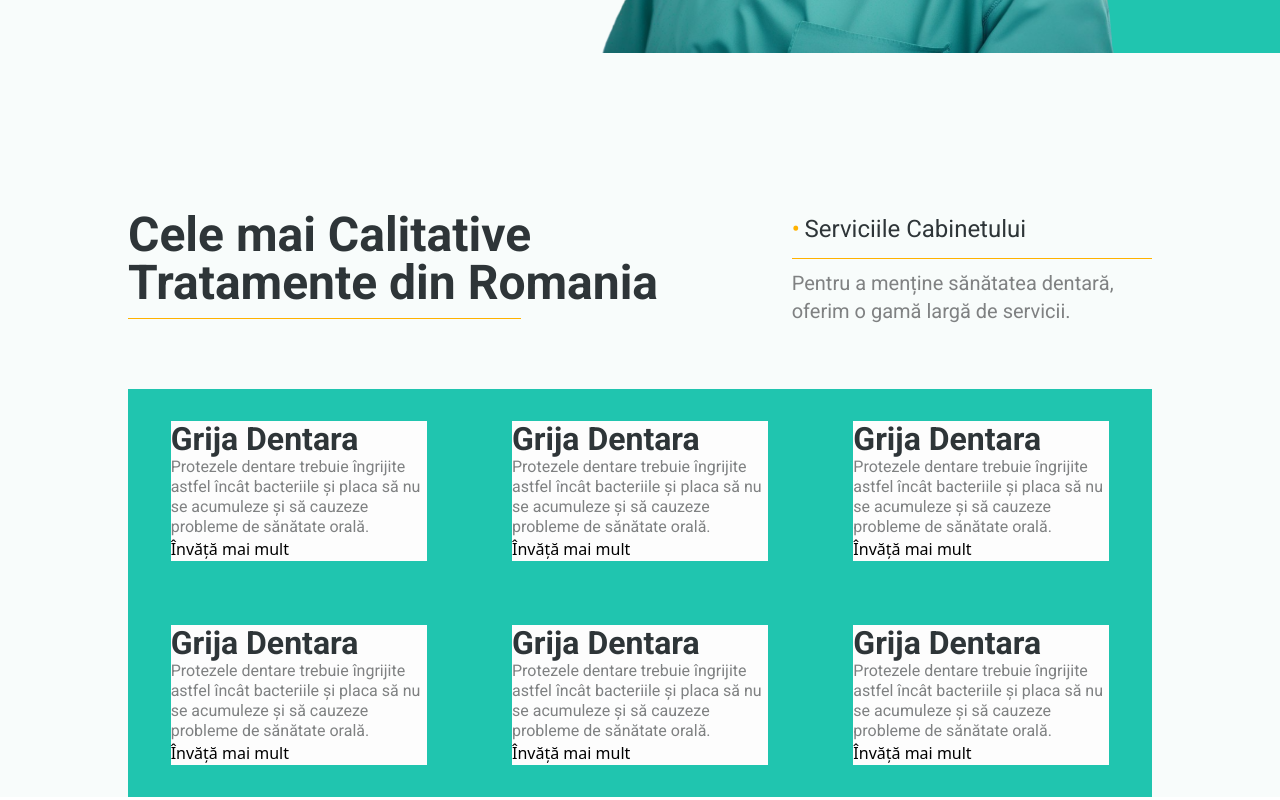
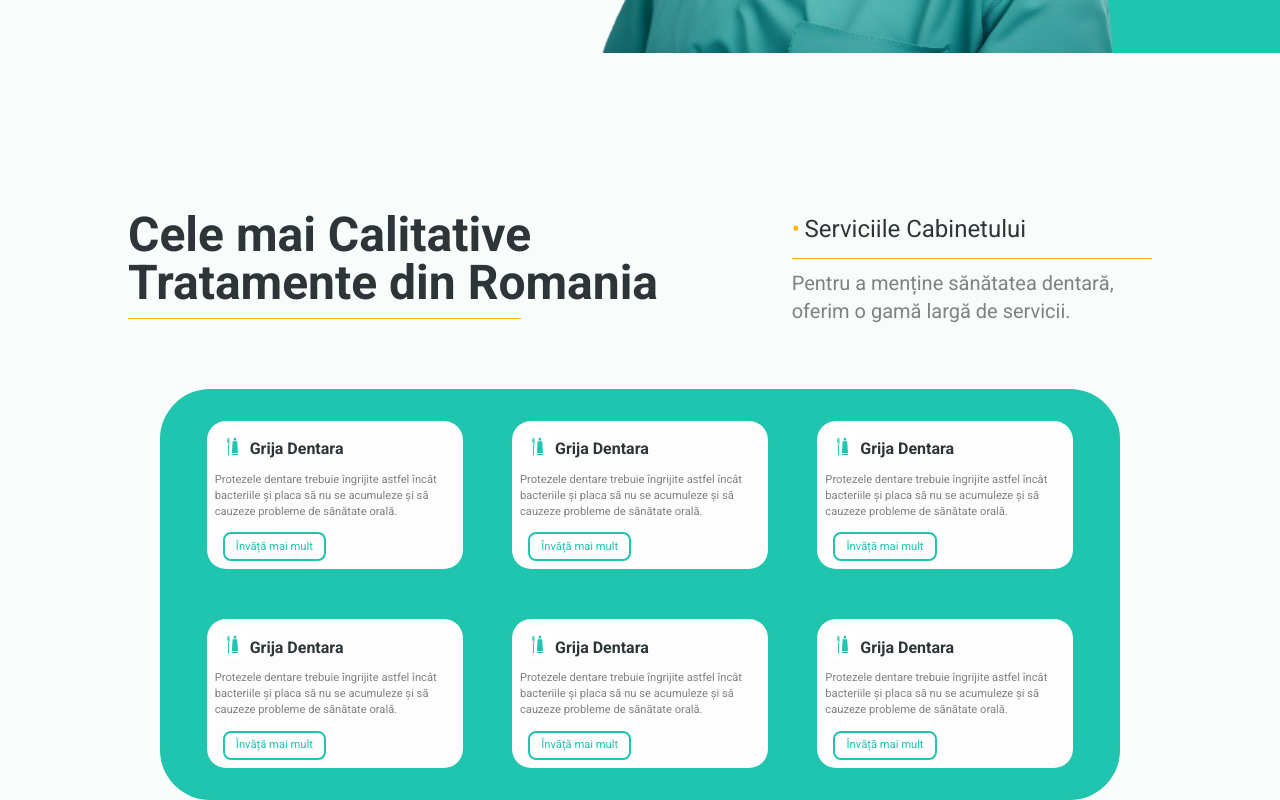
Before and after one commit to emanuelamz21/avangarde-dent-react, a React (Vite) app: page / in a window 1280 px wide. Shown: the part 747-1547 px from the top of the page. Built offline with nearby package versions, Linux system fonts and the light colour scheme.

Commit message:
Treatments Section Finished

```diff
--- /dev/null
+++ b/src/components/SectionInformationSecond.jsx
@@ -0,0 +1,23 @@
+import styles from "./SectionInformation.module.css";
+
+function SectionInformation(props) {
+  return (
+    <>
+      <div className={styles.detailsContainer}>
+        <h3 className={styles.detailsHeader}>{props.detailsHeader}</h3>
+        <div className={styles.underline2}></div>
+
+        <p className={styles.detailsParagraph}>{props.detailsParagraph}</p>
+      </div>
+
+      <div className={styles.informationContainer}>
+        <div className={styles.headerContainer}>
+          <h1 className={styles.header}>{props.header}</h1>
+          <div className={styles.underline1}></div>
+        </div>
+      </div>
+    </>
+  );
+}
+
+export default SectionInformation;
--- a/src/components/TreatmentPreview.jsx
+++ b/src/components/TreatmentPreview.jsx
@@ -3,16 +3,45 @@ import styles from "./TreatmentPreview.module.css";
 function TreatmentPreview() {
   return (
     <div className={styles.treatmentContainer}>
+      <div className={styles.textContainer}>
+        <svg
+          xmlns="http://www.w3.org/2000/svg"
+          width="35"
+          height="35"
+          viewBox="0 0 35 35"
+          className={styles.svgIcon}
+        >
+          <circle
+            id="Ellipse_6"
+            data-name="Ellipse 6"
+            cx="17.5"
+            cy="17.5"
+            r="17.5"
+            fill="#fff"
+          />
+          <g
+            id="toothbrush-and-paste-svgrepo-com"
+            transform="translate(11.864 8.63)"
+          >
+            <path
+              id="Path_28"
+              data-name="Path 28"
+              d="M5.794,3.671,4.961,15.494h6.176L10.32,3.671ZM1.133,17.537c-.042-3.438-.085-5.153-.127-8.59.274-1.156.52-2.314.858-3.471l-.088-.323L.411,5.2A.21.21,0,0,1,.2,4.991v-.1a.21.21,0,0,1,.206-.206l1.36-.051-.007-.276L.341,4.409A.21.21,0,0,1,.128,4.2V4.1a.21.21,0,0,1,.206-.206l1.4-.051-.007-.274L.29,3.618a.21.21,0,0,1-.212-.212V3.3A.21.21,0,0,1,.284,3.1l1.431-.053-.006-.273L.276,2.825a.21.21,0,0,1-.212-.212v-.1A.21.21,0,0,1,.27,2.306L1.7,2.252l-.007-.274L.251,2.031a.21.21,0,0,1-.212-.212v-.1a.21.21,0,0,1,.206-.206l1.437-.053-.013-.274L.212,1.239A.21.21,0,0,1,0,1.027v-.1A.21.21,0,0,1,.206.719L1.669.664c.218-.469.1-.446.6-.446.159,0,.206.064.211.218L2.644,5.4h0c-.2,1.155-.349,2.31-.634,3.465l0,.212.127,8.455a.208.208,0,0,1-.208.208H1.337a.206.206,0,0,1-.2-.2ZM6.695,2.9,7.018,0H9.051L9.4,2.9ZM4.9,16.413l-.072,1.021h6.448L11.2,16.413Z"
+              fill="#20c5af"
+              fill-rule="evenodd"
+            />
+          </g>
+        </svg>
         <h4>Grija Dentara</h4>
 
         <p className={styles.description}>
-        Protezele dentare trebuie îngrijite astfel încât bacteriile și placa să
-        nu se acumuleze și să cauzeze probleme de sănătate orală.
+          Protezele dentare trebuie îngrijite astfel încât bacteriile și placa
+          să nu se acumuleze și să cauzeze probleme de sănătate orală.
         </p>
-
         <button>
           <p className={styles.buttonText}>Învăță mai mult</p>
         </button>
+      </div>
     </div>
   );
 }
--- a/src/components/TreatmentPreview.module.css
+++ b/src/components/TreatmentPreview.module.css
@@ -1,32 +1,95 @@
 .treatmentContainer {
   background-color: #fdfdfd;
-  margin: 2rem auto;
-  width: 20vw;
+  border-radius: 2.7rem;
+  width: 23vw;
+  margin: 0 auto;
+}
+
+.textContainer {
+  @apply p-6;
+}
+
+.svgIcon {
+  @apply mb-3;
+  width: 60px;
+  height: 60px;
+  display: inline-block;
 }
 
 .treatmentContainer h4 {
-  @apply text-3xl;
+  @apply mb-3;
+  display: inline-block;
+  color: #2e3538;
   font-family: "Roboto", sans-serif;
-  color: #2e3538;
+  font-size: 1.9rem;
+  line-height: normal;
   font-weight: bold;
 }
 
 .description {
-  @apply text-xl;
+  @apply mb-4;
+  color: #7f8182;
   font-family: "Roboto", sans-serif;
-  color: #7f8182;
+  font-size: 1.2rem;
 }
 
 .buttonText {
+  @apply text-xl;
+  color: #20c5af;
+  font-family: "Roboto", sans-serif;
+  border: 2px solid #20c5af;
+  border-radius: 1rem;
+  padding: 0.5rem 1rem;
+  cursor: pointer;
+}
+
+@media (max-width: 768px) {
+  .treatmentContainer {
+    padding: 0;
+    width: 80vw;
+    margin: 0 auto;
+  }
+}
+
+@media screen and (min-width: 769px) and (max-width: 1024px) {
+  .treatmentContainer {
+    width: 30vw;
+  }
 }
 
 @media screen and (min-width: 1025px) and (max-width: 1440px) {
+  .treatmentContainer {
+    border-radius: 1.2rem;
+    width: 20vw;
+  }
+
+  .textContainer {
+    @apply p-2;
+  }
+
+  .svgIcon {
+    @apply mb-2;
+    width: 35px;
+    height: 35px;
+  }
+
   .treatmentContainer h4 {
-    font-size: 2rem;
+    @apply mb-2;
+    font-size: 1rem;
+    line-height: normal;
   }
 
   .description {
-    font-size: 1rem;
-    line-height: 1.25rem;
+    @apply mb-3;
+    font-size: 0.7rem;
+    line-height: 1rem;
+  }
+
+  .buttonText {
+    @apply ml-2;
+    font-size: 0.7rem;
+    line-height: 1rem;
+    border-radius: 0.5rem;
+    padding: 0.3rem 0.7rem;
   }
 }
--- a/src/components/TreatmentsList.module.css
+++ b/src/components/TreatmentsList.module.css
@@ -5,9 +5,37 @@
 
 .treatmentsContainer {
   @apply bg-primary;
+  padding: 3.5rem;
+  margin: 4rem auto 0;
+  border-radius: 50px;
   display: grid;
+  justify-content: center;
   grid-template-columns: repeat(3, 1fr); /* Create 3 columns */
   grid-template-rows: repeat(2, auto);
+  grid-row-gap: 50px;
+  grid-column-gap: 20px;
   width: 80%;
-  margin: 4rem auto 0;
 }
+
+@media (max-width: 768px) {
+  .treatmentsContainer {
+    width: 100%;
+    grid-column-gap: 0px;
+    grid-row-gap: 40px;
+    grid-template-columns: repeat(1, 1fr); /* Show 1 column */
+  }
+}
+
+@media screen and (min-width: 769px) and (max-width: 1024px) {
+  .treatmentsContainer {
+    grid-template-columns: repeat(3, 1fr); /* Show 1 column */
+    grid-template-columns: repeat(2, 1fr); /* Create 3 columns */
+  }
+}
+
+@media screen and (min-width: 1025px) and (max-width: 1440px) {
+  .treatmentsContainer {
+    width: 75%;
+    padding: 2rem;
+  }
+}
--- a/src/pages/Homepage.jsx
+++ b/src/pages/Homepage.jsx
@@ -5,7 +5,6 @@ function Homepage() {
   return (
     <>
       <HeroSection />
-
       <TreatmentsList />
     </>
   );
```
Also changed, not shown: src/components/SectionInformationSecond.module.css (added, +128 -0 lines). Lines whose indentation alone changed are shown as unchanged.
